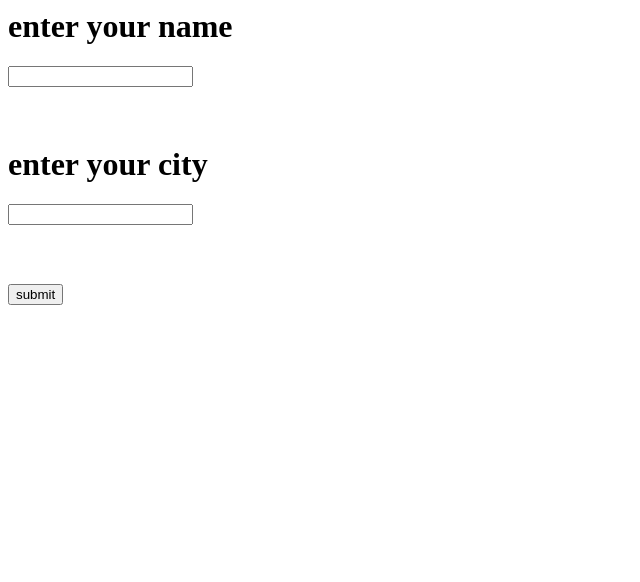
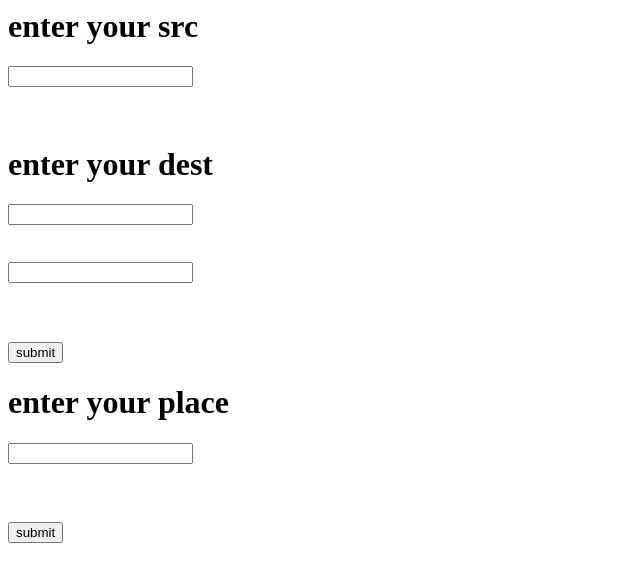
Before and after one commit to padmasaravan/WhizzMap_ReactNative, a Flask app: page / in a window 1280 px wide. Shown: the top 582 px of the page, without its empty margins (0-640 px from the left). Run offline with Flask 2, Linux system fonts and the light colour scheme.

Commit message:
First1 commit

```diff
--- a/microservices/app/src/templates/form.html
+++ b/microservices/app/src/templates/form.html
@@ -5,12 +5,21 @@
 	</head>
 	<body>
 
-		<form method="POST" action="https://app.filling69.hasura-app.io/send">
+		<form method="POST" action="https://app.filling69.hasura-app.io/directions">
 		<div >
-				<h1>enter your name<h1>
-				<input type="text" name="name"><br><br>
-				<h1>enter your city<h1>
-				<input type="text" name="city"><br><br>
+				<h1>enter your src<h1>
+				<input type="text" name="src"><br><br>
+				<h1>enter your dest<h1>
+				<input type="text" name="dest"><br><br>
+				<input type="text" name="pro"><br><br>
+		</div>
+		<a href="/send"><input type="submit" value="submit"></a>
+		</form>
+		<form method="POST" action="https://app.filling69.hasura-app.io/geocoding">
+		<div >
+				<h1>enter your place<h1>
+				<input type="text" name="place"><br><br>
+
 		</div>
 		<a href="/send"><input type="submit" value="submit"></a>
 		</form>
```
